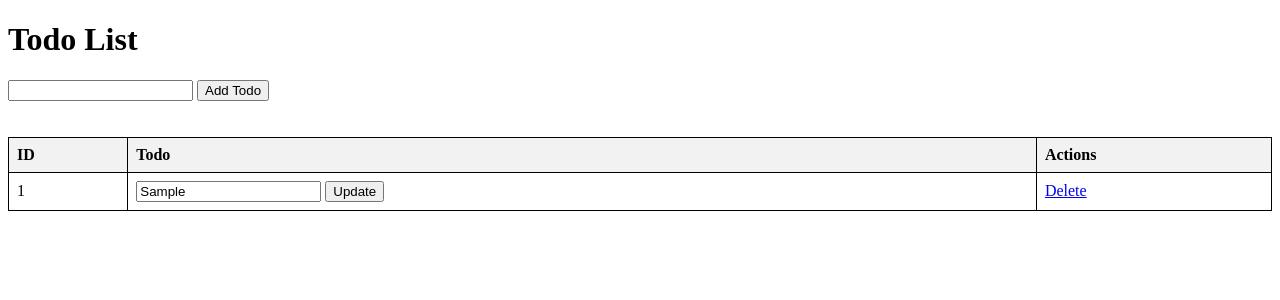
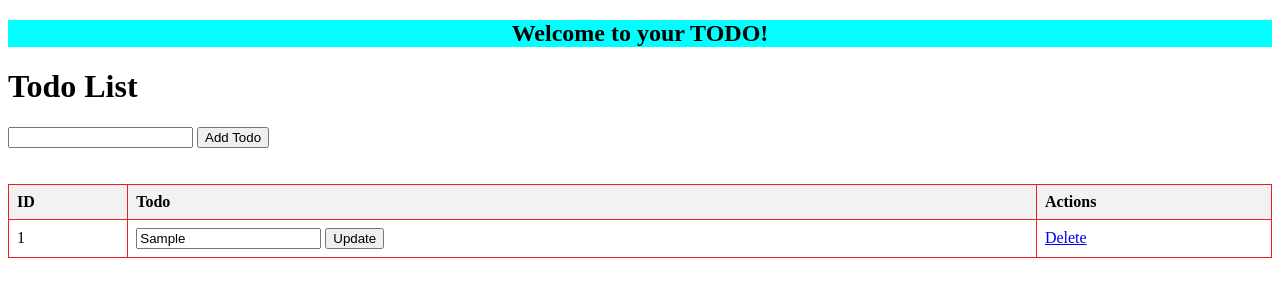
Before and after one commit to Dharani0611/todo-flask, a Flask app: page / in a window 1280 px wide. Shown: the top 300 px of the page. Run offline with Flask 3, Linux system fonts and the light colour scheme; tables that the repository leaves empty hold one stand-in row (values such as "Sample post").

Commit message:
Initial Commit

```diff
--- a/templates/todo.html
+++ b/templates/todo.html
@@ -8,17 +8,21 @@
             border-collapse: collapse;
         }
         th, td {
-            border: 1px solid black;
+            border: 1px solid rgb(237, 31, 31);
             padding: 8px;
             text-align: left;
         }
         th {
             background-color: #f2f2f2;
         }
+        h2{
+            background-color: aqua;
+        }
     </style>
 </head>
 
 <body>
+    <center><h2>Welcome to your TODO!</h2></center>
     <h1>Todo List</h1>
     <form action="/add" method="post">
         <input type="text" name="todo" required>
```
Also changed, not shown: todos.db.
